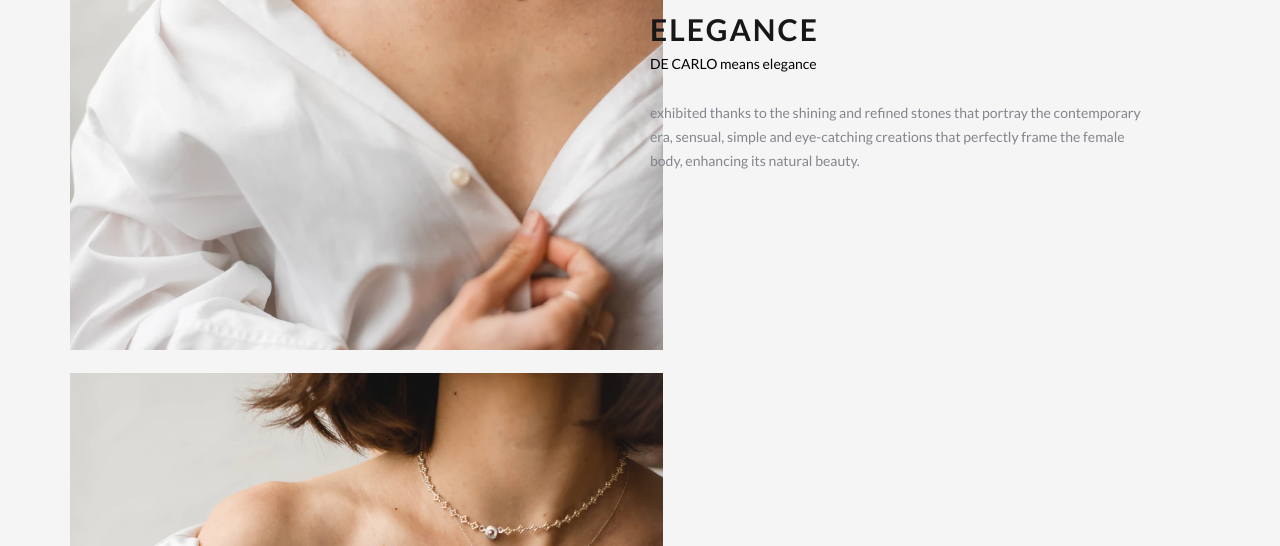
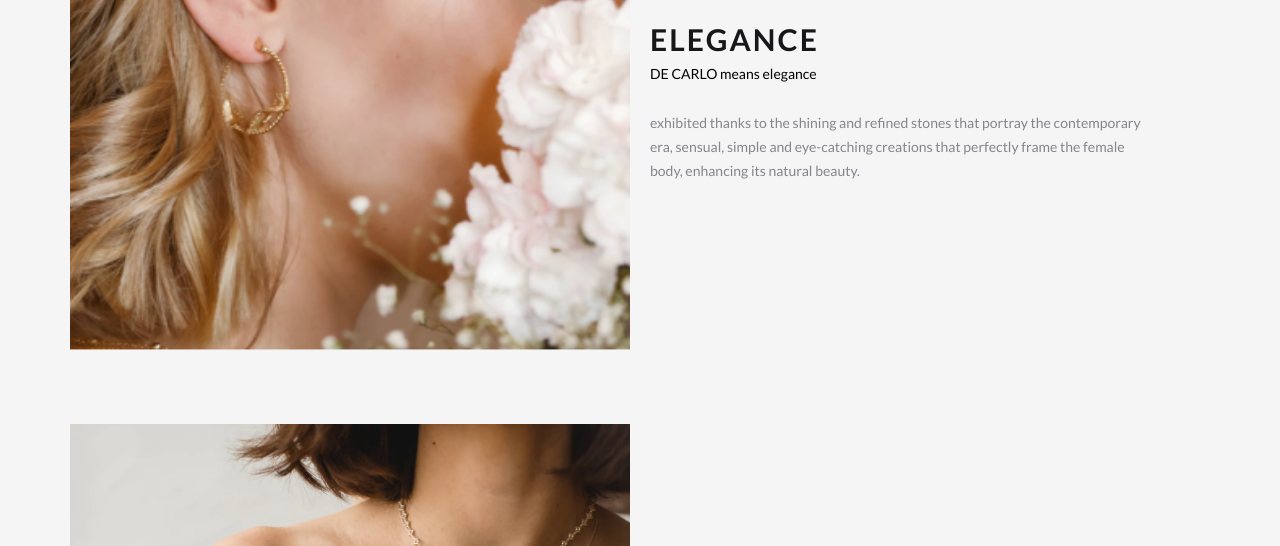
Before and after one commit to thinhblack2k/shopdercalonew, a plain HTML site: page history.html in a window 1280 px wide. Shown: the part 2117-2663 px from the top of the page. Drawn offline with Linux system fonts and the light colour scheme.

Commit message:
feat: Cập nhật text image

```diff
--- a/assets/css/main.css
+++ b/assets/css/main.css
@@ -687,6 +687,9 @@ body {
 
 
 /* === video text === */
+.video-text__img img {
+    width: 100%;
+}
 
 .video-text__heading {
     margin-top: 50px;
@@ -727,7 +730,7 @@ body {
 
 }
 
-.list-text-image__img {
+.list-text-image__img img {
     width: 100%;
 }
 
--- a/history.html
+++ b/history.html
@@ -150,9 +150,9 @@
                         </div>
                     </div>
                 </div>
-                <div class="row">
+                <div class="row pd-section">
                     <div class="col col-xl-6 list-text-image__img">
-                        <img src="./assets/images/banner/banner1.png" alt="">
+                        <img src="./assets/images/banner/banner4.png" alt="">
                     </div>
                     <div class="col col-xl-6 d-flex align-center">
                         <div class="content__container">
```
Also changed, not shown: assets/images/banner/banner4.png (added).
